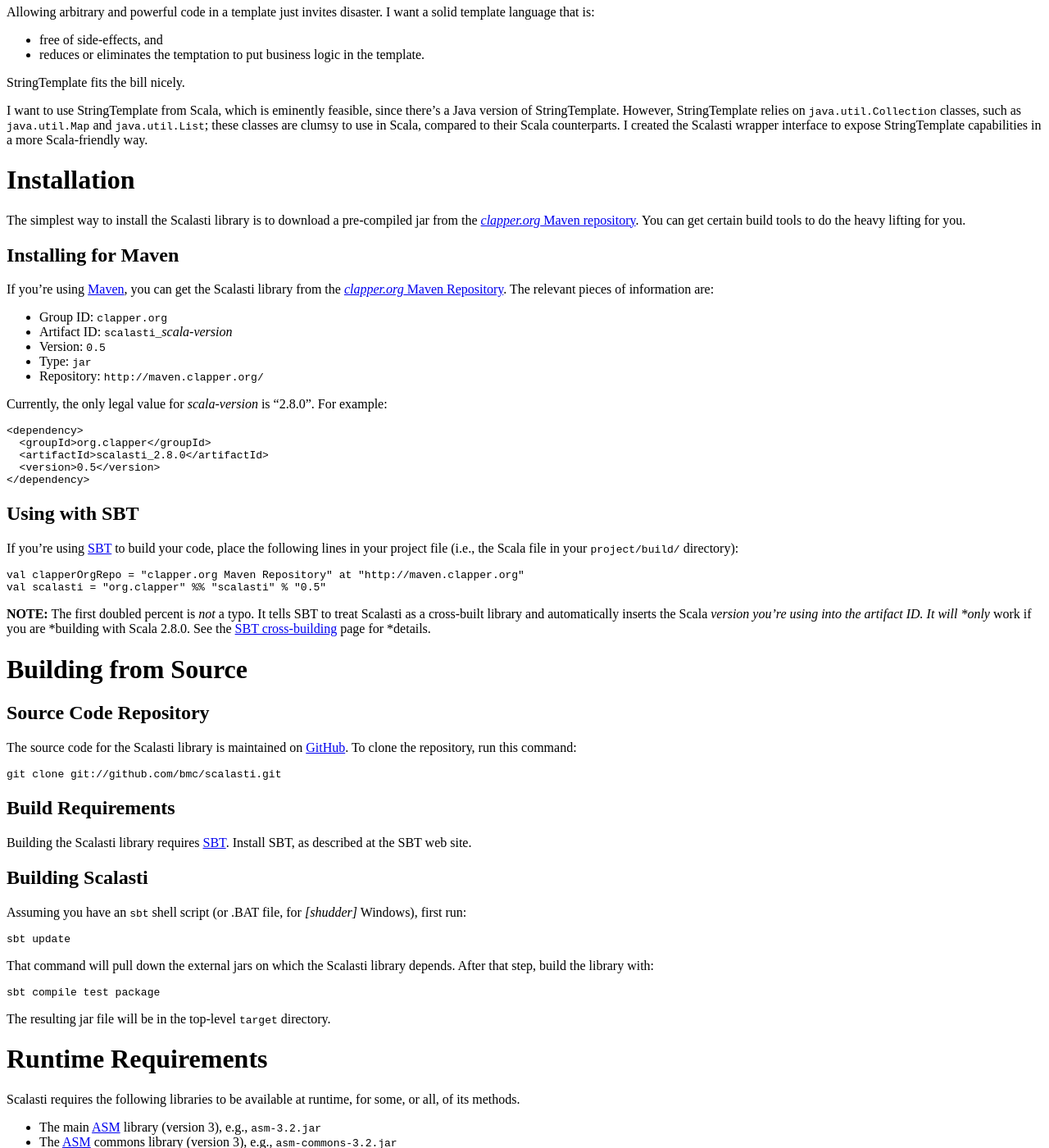
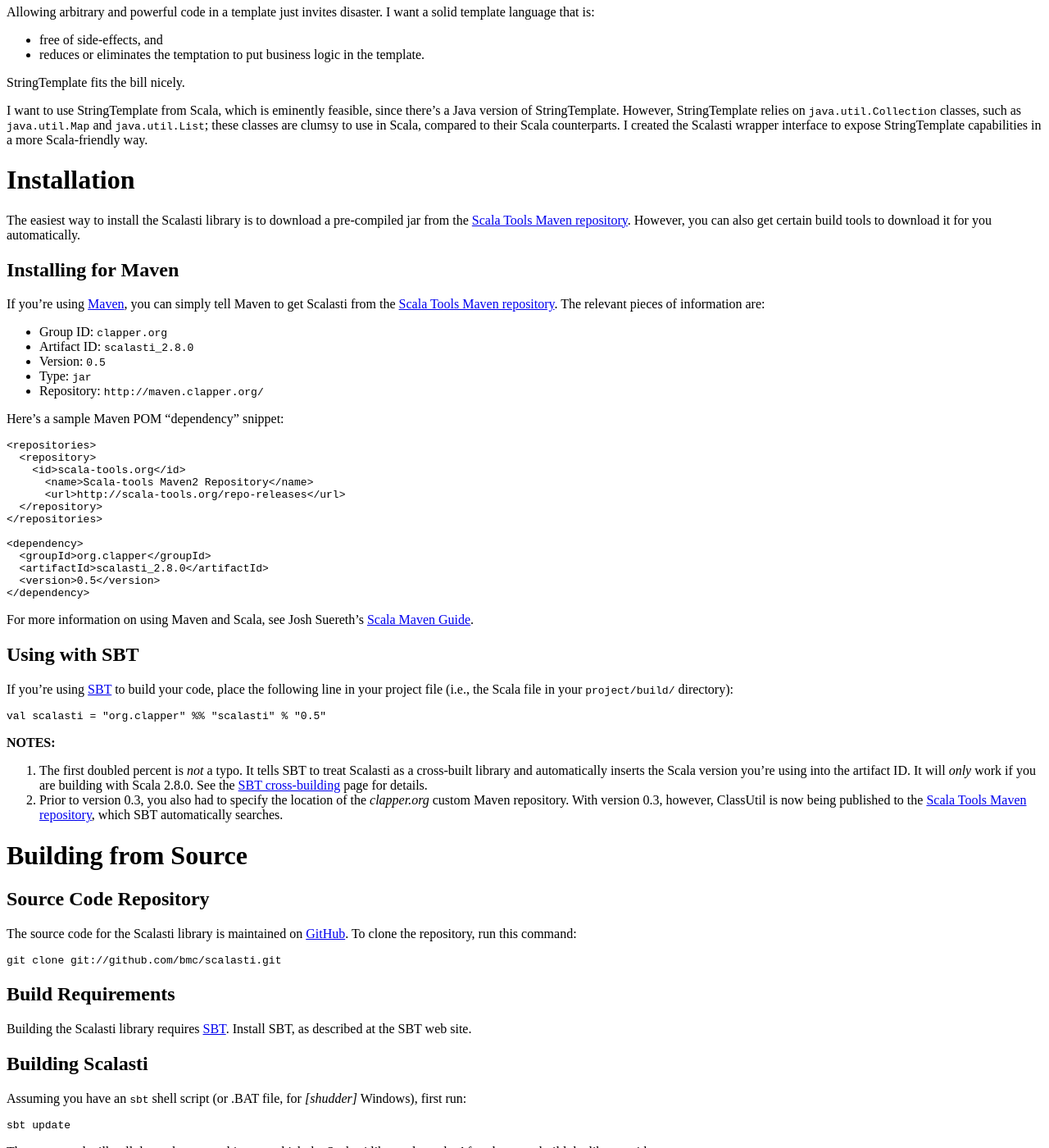
Before and after one commit to bmc/scalasti, a Jekyll site: the page built from index.md, in a window 1280 px wide and 1400 px high, scrolled down 721 px. Shown: the whole window at 82% size. Built offline with Jekyll 4.4.1, drawn with Linux system fonts in a browser that asks for light colours; some of the changed text lies outside the part shown.

Commit message:
Updated for 0.3.

```diff
--- a/index.md
+++ b/index.md
@@ -68,22 +68,31 @@
 
 # Installation
 
-The simplest way to install the Scalasti library is to download a
-pre-compiled jar from the [*clapper.org* Maven repository][]. You can get
-certain build tools to do the heavy lifting for you.
+The easiest way to install the Scalasti library is to download a
+pre-compiled jar from the [Scala Tools Maven repository][]. However, you
+can also get certain build tools to download it for you automatically.
 
 ## Installing for Maven
 
-If you're using [Maven][], you can get the Scalasti library from the
-[*clapper.org* Maven Repository][]. The relevant pieces of information are:
+If you're using [Maven][], you can simply tell Maven to get Scalasti
+from the [Scala Tools Maven repository][]. The relevant pieces of
+information are:
 
 * Group ID: `clapper.org`
-* Artifact ID: `scalasti_`*scala-version*
+* Artifact ID: `scalasti_2.8.0`
 * Version: `0.5`
 * Type: `jar`
 * Repository: `http://maven.clapper.org/`
 
-Currently, the only legal value for *scala-version* is "2.8.0". For example:
+Here's a sample Maven POM "dependency" snippet:
+
+    <repositories>
+      <repository>
+        <id>scala-tools.org</id>
+          <name>Scala-tools Maven2 Repository</name>
+          <url>http://scala-tools.org/repo-releases</url>
+      </repository>
+    </repositories>
 
     <dependency>
       <groupId>org.clapper</groupId>
@@ -91,20 +100,28 @@
       <version>0.5</version>
     </dependency>
 
+For more information on using Maven and Scala, see Josh Suereth's
+[Scala Maven Guide][].
+
 ## Using with SBT
 
-If you're using [SBT][] to build your code, place the following lines in
+If you're using [SBT][] to build your code, place the following line in
 your project file (i.e., the Scala file in your `project/build/`
 directory):
 
-    val clapperOrgRepo = "clapper.org Maven Repository" at "http://maven.clapper.org"
     val scalasti = "org.clapper" %% "scalasti" % "0.5"
 
-**NOTE:** The first doubled percent is *not* a typo. It tells SBT to treat
-Scalasti as a cross-built library and automatically inserts the Scala
-*version you're using into the artifact ID. It will *only* work if you are
-*building with Scala 2.8.0. See the [SBT cross-building][] page for
-*details.
+**NOTES:**
+
+1. The first doubled percent is *not* a typo. It tells SBT to treat
+   Scalasti as a cross-built library and automatically inserts the Scala
+   version you're using into the artifact ID. It will *only* work if you
+   are building with Scala 2.8.0. See the [SBT cross-building][] page for
+   details.
+2. Prior to version 0.3, you also had to specify the location of the
+   *clapper.org* custom Maven repository. With version 0.3, however,
+   ClassUtil is now being published to the
+   [Scala Tools Maven repository][], which SBT automatically searches.
 
 # Building from Source
 
@@ -147,22 +164,7 @@
 * An SLF4J implementation, such as [Logback][] or [AVSL][], if you want
   logging.
 
-Maven should automatically download these libraries for you. [SBT][],
-however, will not download all of them, because some of them are transitive
-dependencies. That is, Scalasti doesn't depend on them directly, but some
-of the libraries it uses depend on them.
-
-If you want to get [SBT][] to pull them down for you, for convenience, you
-can insert the following lines in your [SBT][] build script:
-
-    val asm = "asm" % "asm" % "3.2"
-    val asmCommons = "asm" % "asm-commons" % "3.2"
-    val asmUtil = "asm" % "asm-util" % "3.2"
-
-    val orgClapperRepo = "clapper.org Maven Repository" at
-        "http://maven.clapper.org"
-    val grizzled = "org.clapper" %% "grizzled-scala" % "0.7.4"
-    val grizzledSlf4j = "org.clapper" %% "grizzled-slf4j" % "0.2.4"
+Maven and [SBT][] should automatically download these libraries for you.
 
 # Using Scalasti
 
@@ -379,7 +381,7 @@
 automatically convert the Scala object values to Java Beans, using the
 [ClassUtil][] library's `ScalaObjectToBean` capability. Thus, using
 `makeBeanAttribute()` allows you to pass Scala objects to StringTemplate,
-without using the `@BeanProperty' annotation to generate Java Bean getters
+without using the `@BeanProperty` annotation to generate Java Bean getters
 for StringTemplate to use.
 
 **NOTE**: This capability requires the presence of the ASM byte code
@@ -455,7 +457,6 @@
 [Scalate]: http://scalate.fusesource.org/
 [*Enforcing Strict Model-View Separation in Template Engines*]: http://www.cs.usfca.edu/~parrt/papers/mvc.templates.pdf
 [SBT]: http://code.google.com/p/simple-build-tool
-[*clapper.org* Maven repository]: http://maven.clapper.org/org/clapper/
 [Maven]: http://maven.apache.org/
 [GitHub repository]: http://github.com/bmc/scalasti
 [GitHub]: http://github.com/bmc/
@@ -463,7 +464,12 @@
 [automatic aggregates]: http://www.antlr.org/wiki/display/ST/Expressions#Expressions-Automaticaggregatecreation
 [ClassUtil]: http://bmc.github.com/classutil/
 [Grizzled Scala]: http://bmc.github.com/grizzled-scala/
+[Grizzled SLF4J]: http://bmc.github.com/grizzled-slf4j/
 [MapToBean]: http://bmc.github.com/classutil/#generating_java_beans_from_scala_maps
 [AVSL]: http://bmc.github.com/avsl/
 [ASM]: http://asm.ow2.org/
 [SLF4J]: http://slf4j.org/
+[Scala Tools Maven repository]: http://www.scala-tools.org/repo-releases/
+[Scala Maven Guide]: http://www.scala-lang.org/node/345
+[changelog]: CHANGELOG.html
+[logback]: http://logback.qos.ch/
```
Also changed, not shown: CHANGELOG.md (added).
